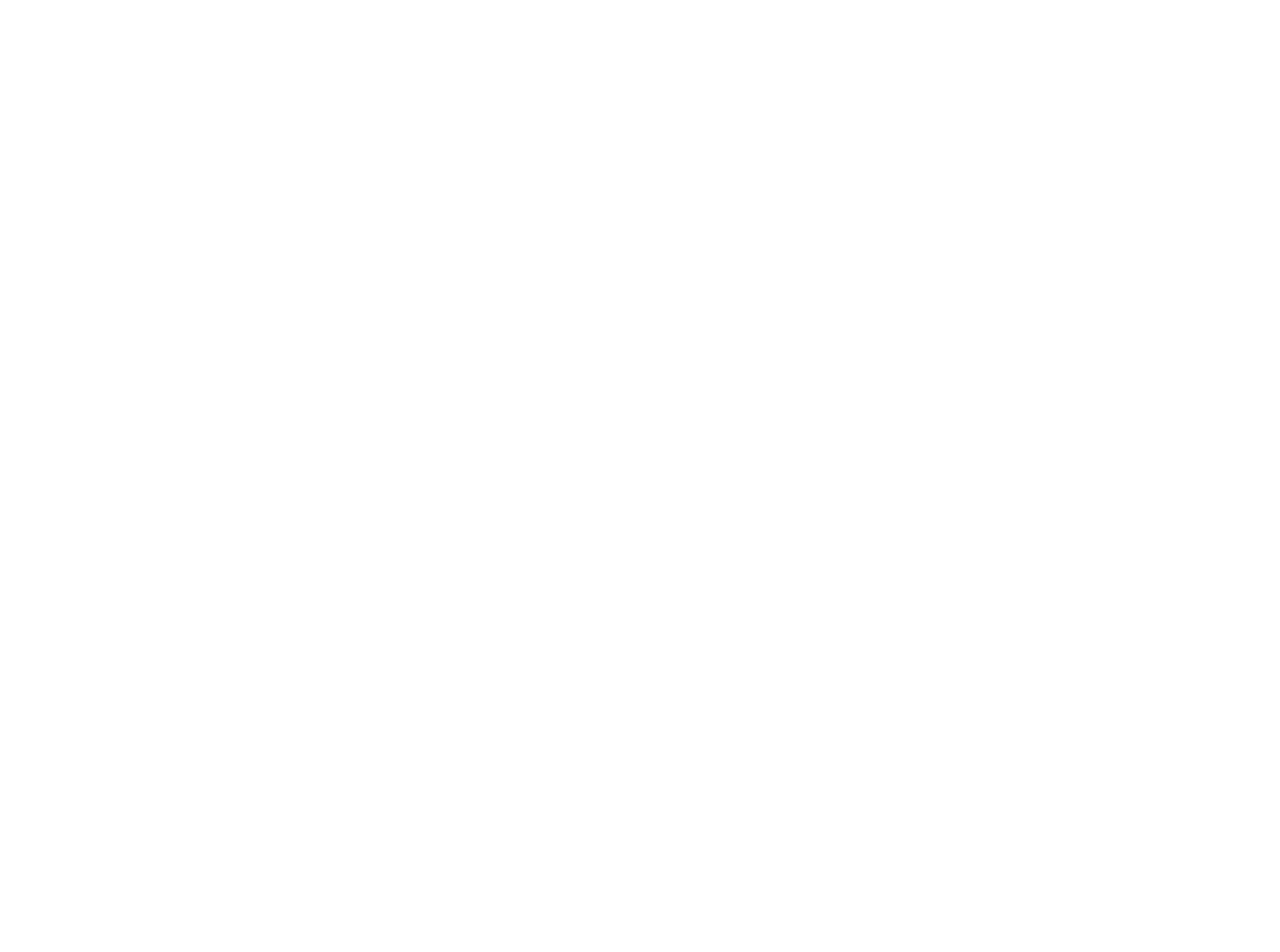
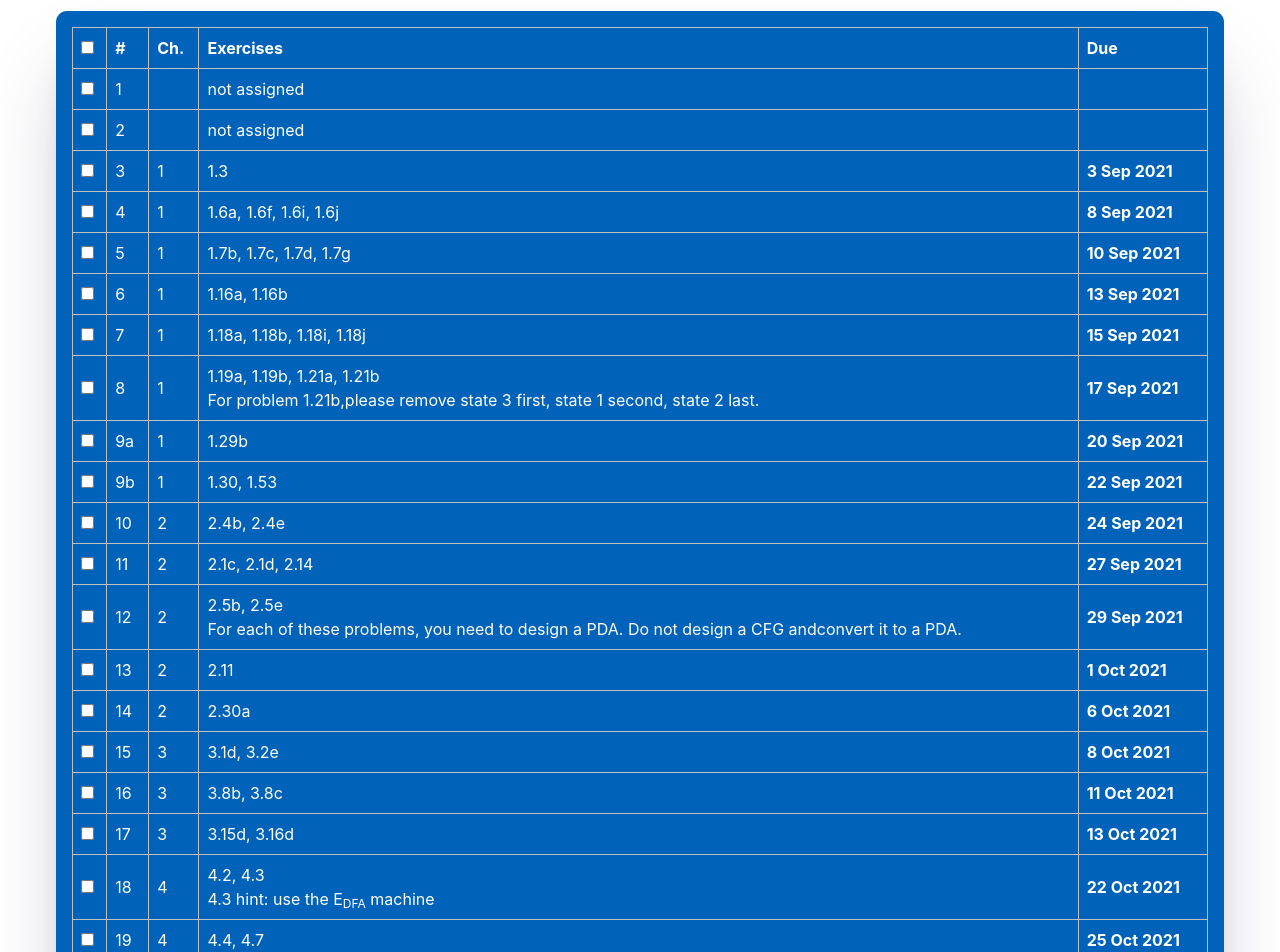
Before and after one commit to jmasashicampbell/CS252Vue, a Vue app: page /homework in a window 1280 px wide. Shown: the part 300-1252 px from the top of the page. Before the commit the page ends 800 px from the top, so only its background shows below. Built offline with nearby package versions, Linux system fonts and the light colour scheme.

Commit message:
Homework page

```diff
--- /dev/null
+++ b/src/components/homework-box.vue
@@ -0,0 +1,106 @@
+<template>
+  <blue-box class="homework-box">
+    <table>
+      <tr>
+        <th>
+          <input
+              type="checkbox"
+              :checked="assignments.every(x => x.completed)"
+              @change="updateAllCompleted"
+          />
+        </th>
+        <th>#</th>
+        <th>Ch.</th>
+        <th>Exercises</th>
+        <th>Due</th>
+      </tr>
+      <tr v-for="assignment in assignments" :key="assignment.num">
+        <td>
+          <input
+              type="checkbox"
+              :checked="assignment.completed"
+              @change="updateCompleted($event, assignment.id)"
+          />
+        </td>
+        <td :class="{completed: assignment.completed}">{{ assignment.assignmentNum }}</td>
+        <td :class="{completed: assignment.completed}">{{ assignment.chapter }}</td>
+        <td :class="{completed: assignment.completed}" v-html="assignment.exercises"></td>
+        <td :class="{completed: assignment.completed}"><strong>{{ assignment.dueDate }}</strong></td>
+      </tr>
+      <tr><td colspan=5>More will be posted later.</td></tr>
+    </table>
+  </blue-box>
+</template>
+
+<script>
+import homeworkData from "../homework-data";
+import BlueBox from "./blue-box";
+export default {
+  name: "homework-box",
+  components: {BlueBox},
+  data() {
+    return {
+      homeworkData,
+      completed: JSON.parse(localStorage.getItem("completedAssignments") || "[]"),
+    }
+  },
+  computed: {
+    assignments() {
+      let assignArr = [];
+      for (let assignment of homeworkData) {
+        assignment.completed = this.completed.includes(assignment.id);
+        assignArr.push(assignment);
+      }
+      return assignArr;
+    },
+  },
+  methods: {
+    updateCompleted(event, id) {
+      if (event.target.checked) {
+        this.completed.push(id);
+      } else {
+        const index = this.completed.indexOf(id);
+        if (index > -1) {
+          this.completed.splice(index, 1);
+        }
+      }
+      localStorage.setItem("completedAssignments", JSON.stringify(this.completed));
+    },
+    updateAllCompleted(event) {
+      if (event.target.checked) {
+        this.completed = homeworkData.map(x => x.id);
+      } else {
+        this.completed = [];
+      }
+      localStorage.setItem("completedAssignments", JSON.stringify(this.completed));
+    }
+  }
+}
+</script>
+
+<style scoped>
+.homework-box {
+  padding: 1em;
+}
+
+.homework-box table {
+  border-collapse: collapse;
+  width: 100%;
+  font-size: 0.8rem;
+}
+
+.homework-box th, td {
+  padding: 0.5rem;
+}
+
+.completed {
+  text-decoration: line-through;
+  color: var(--light-gray);
+}
+
+@media only screen and (min-device-width: 641px) and (min-width: 641px) {
+  .homework-box table {
+    font-size: 1rem;
+  }
+}
+</style>
--- /dev/null
+++ b/src/homework-data.js
@@ -0,0 +1,216 @@
+const homeworkData = [
+  {
+    id: "1",
+    assignmentNum: "1",
+    chapter: "",
+    exercises: "not assigned",
+    dueDate: "",
+  },
+  {
+    id: "2",
+    assignmentNum: "2",
+    chapter: "",
+    exercises: "not assigned",
+    dueDate: "",
+  },
+  {
+    id: "3",
+    assignmentNum: "3",
+    chapter: "1",
+    exercises: "1.3",
+    dueDate: "3 Sep 2021",
+  },
+  {
+    id: "4",
+    assignmentNum: "4",
+    chapter: "1",
+    exercises: "1.6a, 1.6f, 1.6i, 1.6j",
+    dueDate: "8 Sep 2021",
+  },
+  {
+    id: "5",
+    assignmentNum: "5",
+    chapter: "1",
+    exercises: "1.7b, 1.7c, 1.7d, 1.7g",
+    dueDate: "10 Sep 2021",
+  },
+  {
+    id: "6",
+    assignmentNum: "6",
+    chapter: "1",
+    exercises: "1.16a, 1.16b",
+    dueDate: "13 Sep 2021",
+  },
+  {
+    id: "7",
+    assignmentNum: "7",
+    chapter: "1",
+    exercises: "1.18a, 1.18b, 1.18i, 1.18j",
+    dueDate: "15 Sep 2021",
+  },
+  {
+    id: "8",
+    assignmentNum: "8",
+    chapter: "1",
+    exercises: `1.19a, 1.19b, 1.21a, 1.21b<br>
+                For problem 1.21b,please remove state 3 first,
+                state 1 second, state 2 last.`,
+    dueDate: "17 Sep 2021",
+  },
+  {
+    id: "9",
+    assignmentNum: "9a",
+    chapter: "1",
+    exercises: "1.29b",
+    dueDate: "20 Sep 2021",
+  },
+  {
+    id: "10",
+    assignmentNum: "9b",
+    chapter: "1",
+    exercises: "1.30, 1.53",
+    dueDate: "22 Sep 2021",
+  },
+  {
+    id: "11",
+    assignmentNum: "10",
+    chapter: "2",
+    exercises: "2.4b, 2.4e",
+    dueDate: "24 Sep 2021",
+  },
+  {
+    id: "12",
+    assignmentNum: "11",
+    chapter: "2",
+    exercises: "2.1c, 2.1d, 2.14",
+    dueDate: "27 Sep 2021",
+  },
+  {
+    id: "13",
+    assignmentNum: "12",
+    chapter: "2",
+    exercises: `2.5b, 2.5e<br>
+                For each of these problems, you need to design a PDA.
+                Do not design a CFG andconvert it to a PDA.`,
+    dueDate: "29 Sep 2021",
+  },
+  {
+    id: "14",
+    assignmentNum: "13",
+    chapter: "2",
+    exercises: "2.11",
+    dueDate: "1 Oct 2021",
+  },
+  {
+    id: "15",
+    assignmentNum: "14",
+    chapter: "2",
+    exercises: "2.30a",
+    dueDate: "6 Oct 2021",
+  },
+  {
+    id: "16",
+    assignmentNum: "15",
+    chapter: "3",
+    exercises: "3.1d, 3.2e",
+    dueDate: "8 Oct 2021",
+  },
+  {
+    id: "17",
+    assignmentNum: "16",
+    chapter: "3",
+    exercises: "3.8b, 3.8c",
+    dueDate: "11 Oct 2021",
+  },
+  {
+    id: "18",
+    assignmentNum: "17",
+    chapter: "3",
+    exercises: "3.15d, 3.16d",
+    dueDate: "13 Oct 2021",
+  },
+  {
+    id: "19",
+    assignmentNum: "18",
+    chapter: "4",
+    exercises: `4.2, 4.3 <br>
+                4.3 hint: use the E<sub>DFA</sub> machine <br>`,
+    dueDate: "22 Oct 2021",
+  },
+  {
+    id: "20",
+    assignmentNum: "19",
+    chapter: "4",
+    exercises: "4.4, 4.7",
+    dueDate: "25 Oct 2021",
+  },
+  {
+    id: "21",
+    assignmentNum: "20",
+    chapter: "4",
+    exercises: `4.13, 4.16 <br>
+                4.13 hint: describe subset using intersect and complement <br>
+                4.16 hint: build a DFA that accepts any string containing 111 <br>`,
+    dueDate: "27 Oct 2021",
+  },
+  {
+    id: "22",
+    assignmentNum: "21",
+    chapter: "5",
+    exercises: `5.1 <br>
+                (use reduction, don't use mapping reduction) <br>
+                5.1 hint: Use the fact that ALL<sub>CFG</sub> is undecidable (see page 225 in the book) <br>`,
+    dueDate: "29 Oct 2021",
+  },
+  {
+    id: "23",
+    assignmentNum: "22",
+    chapter: "5",
+    exercises: `5.9 <br>
+                (use reduction, don't use mapping reduction) <br>
+                5.9 hint: Does T contain a TM that recognizes the language {01, 10}? <br>
+                Does T contain a TM that recognizes the language {01}? <br>`,
+    dueDate: "1 Nov 2021",
+  },
+  {
+    id: "24",
+    assignmentNum: "23",
+    chapter: "5",
+    exercises: `5.4 <br>
+                5.4 hint: Think of a specific non-regular language A. <br>
+                Think of a specific regular language B. <br>
+                Can you give a mappingreduction from A to B?`,
+    dueDate: "5 Nov 2021",
+  },
+  {
+    id: "25",
+    assignmentNum: "24",
+    chapter: "5",
+    exercises: `5.9 <br>
+                (repeat 5.9, this time use mapping reduction)`,
+    dueDate: "8 Nov 2021",
+  },
+  {
+    id: "26",
+    assignmentNum: "25",
+    chapter: "7",
+    exercises: "7.1, 7.2",
+    dueDate: "12 Nov 2021",
+  },
+  {
+    id: "27",
+    assignmentNum: "26",
+    chapter: "7",
+    exercises: "7.8, 7.21a",
+    dueDate: "17 Nov 2021",
+  },
+  {
+    id: "28",
+    assignmentNum: "27",
+    chapter: "7",
+    exercises: "7.3, 7.4",
+    dueDate: "19 Nov 2021",
+  },
+];
+
+export default homeworkData;
--- a/src/router/index.js
+++ b/src/router/index.js
@@ -20,6 +20,11 @@
     name: 'Schedule',
     component: () => import('../views/Schedule.vue')
   },
+  {
+    path: '/homework',
+    name: 'Homework',
+    component: () => import('../views/Homework.vue')
+  },
 ]
 
 const router = new VueRouter({
--- a/src/views/Home.vue
+++ b/src/views/Home.vue
@@ -79,7 +79,7 @@
 
 <style scoped>
 .symbol-banner {
-  height: 15rem;
+  height: 16rem;
   background-image: url("../assets/symbols.jpg");
   background-repeat: repeat;
   display: flex;
@@ -88,7 +88,7 @@
 }
 
 .main-title {
-  padding: 30px;
+  padding: 1.8rem;
   text-align: center;
   background-color: white;
   border-radius: 0.7rem;
--- /dev/null
+++ b/src/views/Homework.vue
@@ -0,0 +1,24 @@
+<template>
+  <div class="cap-width-padding">
+    <h2>CS 252 Homework Assignments</h2>
+    <hr>
+    <p>Homework assignments are due by the 10:00 pm on the due date.</p>
+    <p>Please upload a PDF file to Learning Suite containing your solutions.</p>
+    <p>Late submissions are not accepted.</p>
+    <p>Email submissions are not accepted.</p>
+    <hr>
+    <homework-box></homework-box>
+  </div>
+</template>
+
+<script>
+import HomeworkBox from "../components/homework-box";
+export default {
+  name: "Homework",
+  components: {HomeworkBox}
+}
+</script>
+
+<style scoped>
+
+</style>
```
